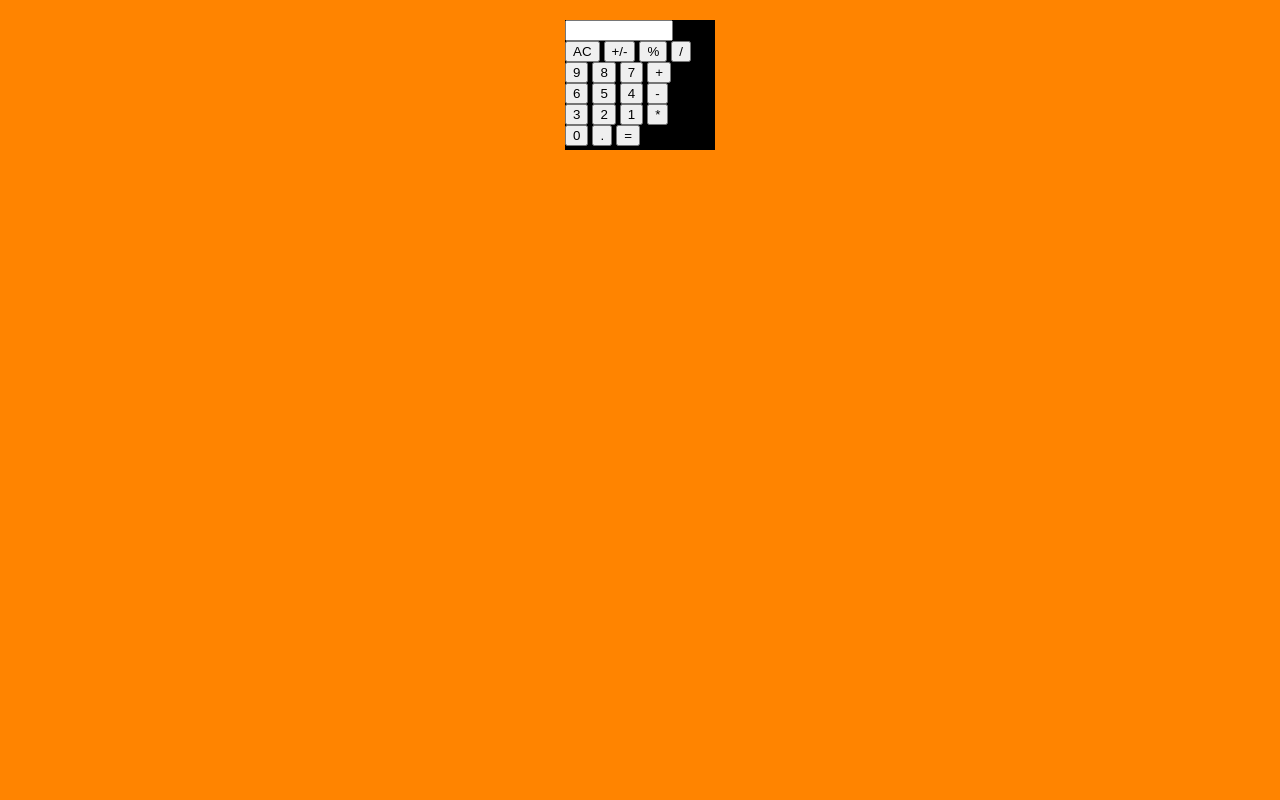
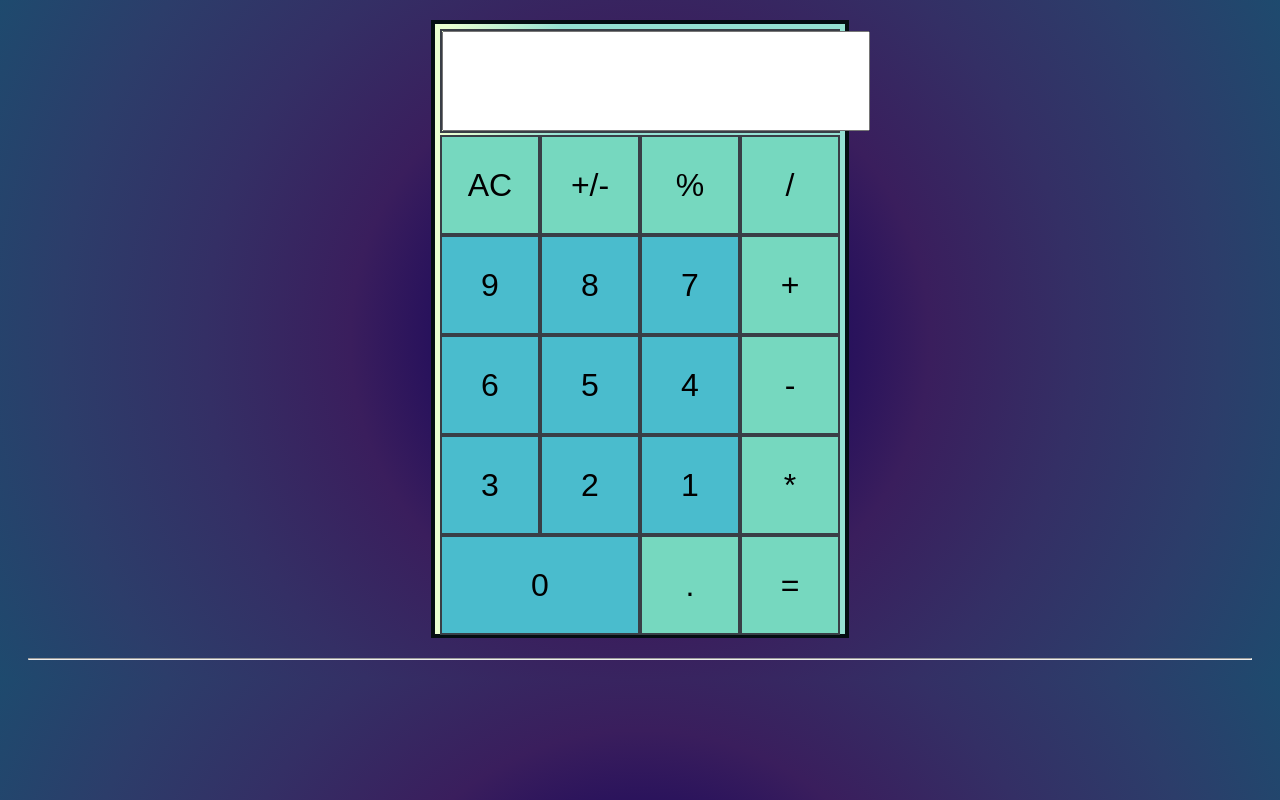
Before and after one commit to Ara404E/Calculator, a plain HTML site: page index.html in a window 1280 px wide. Drawn offline with Linux system fonts and the light colour scheme.

Commit message:
added styling to the calculator

```diff
--- a/index.html
+++ b/index.html
@@ -7,34 +7,37 @@
     <title>Catulator</title>
 </head>
 <body>
+
         <div id="calculator-body">
             <div class="display-div">
                 <input  id="display" readonly>
 
             </div>
             <div id="keys">
-                <button onclick="clearDisplay()">AC</button>
-                <button >+/-</button>
-                <button value="%">%</button>
-                <button value="/" class="divide-sign">/</button> <br>
-                <button value="9" class="number-nine" >9</button>
-                <button value="8" class="number-eight" >8</button>
-                <button value="7" class="number-seven" >7</button>
-                <button  value="+" class="plus-sign" >+</button> <br>
-                <button value="6" class="number-six">6</button>
-                <button value="5" class="number-five" >5</button>
-                <button value="4"class="number-four">4</button>
-                <button value="-" class="minus-sign">-</button> <br>
-                <button value="3"class="number-three">3</button>
-                <button value="2"class="number-two">2</button>
-                <button value="1"class="number-one">1</button>
-                <button value="*" class="multiply-sign">*</button> <br>
-                <button value="0" class="zero">0</button>
-                <button value=".">.</button>
-                <button onclick="equal()">=</button>
+                <button onclick="clearDisplay()" class="sign-btn">AC</button>
+                <button  class="sign-btn">+/-</button>
+                <button value="%" class="sign-btn">%</button>
+                <button value="/" id="divide-sign" class="sign-btn">/</button>
+                <button value="9" id="number-nine" class="number-btn" >9</button>
+                <button value="8" id="number-eight"  class="number-btn">8</button>
+                <button value="7" id="number-seven" class="number-btn" >7</button>
+                <button value="+" id="plus-sign"  class="sign-btn">+</button>
+                <button value="6" id="number-six" class="number-btn">6</button>
+                <button value="5" id="number-five"  class="number-btn">5</button>
+                <button value="4"id="number-four" class="number-btn">4</button>
+                <button value="-" id="minus-sign" class="sign-btn">-</button>
+                <button value="3"id="number-three" class="number-btn">3</button>
+                <button value="2"id="number-two" class="number-btn">2</button>
+                <button value="1"id="number-one" class="number-btn">1</button>
+                <button value="*" id="multiply-sign" class="sign-btn">*</button>
+                <button value="0" id="zero" class="number-btn">0</button>
+                <button value="." class="sign-btn">.</button>
+                <button onclick="equal()" class="sign-btn">=</button>
 
             </div>
         </div>
+          <hr>
+
 
     <script src="script.js"></script>
 </body>
--- a/script.js
+++ b/script.js
@@ -1,20 +1,21 @@
 const calculatorDiv=document.querySelector('#calculator-body')
 const input=document.querySelector('#display');
-const numberNine=document.querySelector('.number-nine')
-const numberEight=document.querySelector('.number-eight')
-const numberSeven=document.querySelector('.number-seven')
-const  numberSix=document.querySelector('.number-six')
-const numberFive=document.querySelector('.number-five')
-const numberFour=document.querySelector('.number-four')
-const numberThree=document.querySelector('.number-three')
-const numberTwo=document.querySelector('.number-two')
-const numberOne=document.querySelector('.number-one')
-const zero=document.querySelector('.zero')
+const numberNine=document.querySelector('#number-nine')
+const numberEight=document.querySelector('#number-eight')
+const numberSeven=document.querySelector('#number-seven')
+const  numberSix=document.querySelector('#number-six')
+const numberFive=document.querySelector('#number-five')
+const numberFour=document.querySelector('#number-four')
+const numberThree=document.querySelector('#number-three')
+const numberTwo=document.querySelector('#number-two')
+const numberOne=document.querySelector('#number-one')
+const zero=document.querySelector('#zero')
+const plusSign=document.querySelector('#plus-sign');
+const minusSign=document.querySelector('#minus-sign')
+const divideSign=document.querySelector(('#divide-sign'));
+const multiplySign=document.querySelector('#multiply-sign');
 
-const plusSign=document.querySelector('.plus-sign');
-const minusSign=document.querySelector('.minus-sign')
-const divideSign=document.querySelector(('.divide-sign'));
-const multiplySign=document.querySelector('.multiply-sign');
+input.style.fontSize='2rem'
 
 let firstOperand='';
 let secondOperand='';
--- a/style.css
+++ b/style.css
@@ -1,15 +1,60 @@
 body{
-    background-color: #ff8400;
+ background: radial-gradient(circle, #000000 0%, #1a085b 20%, #3a1e5d 40%, #342f65 60%, #2c3d6a 80%, #1e4a6e 100%);
 }
 
-input{
 
-    width: 100px;
+
+#calculator-body{
+    width:400px;
+    height: 600px;
+    margin: 20px auto;
+    padding: 5px;
+    background: #95e1d3;
+    background: linear-gradient(90deg, #EAFFD0 3%, #95E1D3 31%);
+    border: solid 4px ;
+    border-color:#040D12;
 }
-#calculator-body{
-    display: -moz-grid-group;
-    width: 150px;
-    height: 130px;
-    background-color: black;
-    margin: 20px auto;
+
+.display-div{
+        display: grid;
+        margin-bottom:2px ;
+        height: 100px;
+        border: solid 2px #393E46;
 }
+
+#keys{
+
+      display: grid;
+    grid-template-columns: repeat(4,100px);
+
+}
+#zero{
+    grid-column: span 2;
+}
+
+button{
+    border: solid 2px;
+    border-color:#393E46;
+     width: auto;
+    height: 100px ;
+    font-size: 2rem;
+    cursor: pointer;
+  }
+.number-btn{
+   background-color: #4ABCCD
+}
+.sign-btn{
+    background-color:#76D8BF
+}
+
+.number-btn:hover{
+   background-color: #AAC4FF ;
+}
+.sign-btn:hover{
+    background-color:#B1B2FF;
+}
+
+
+hr{
+    margin: 20px;
+}
```
